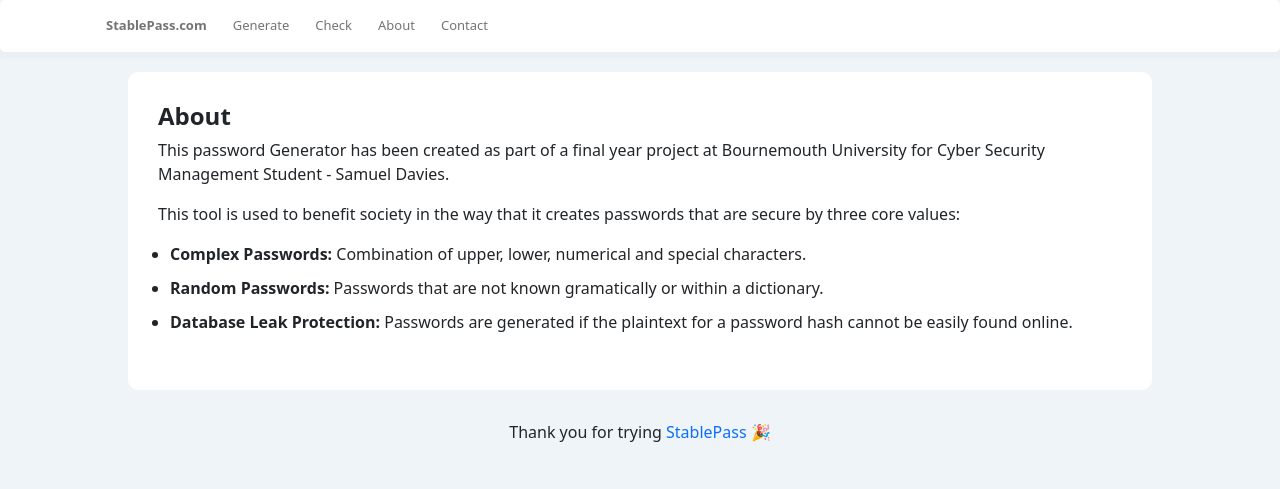
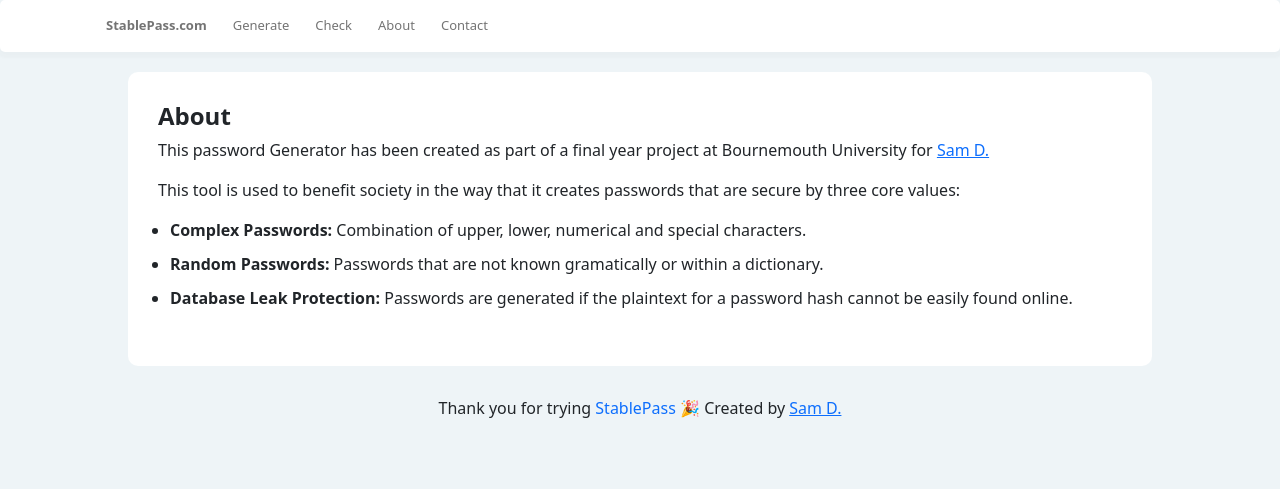
Before and after one commit to samdavi/StablePass, a Flask app: page /about in a window 1280 px wide. Shown: the top 489 px of the page. Run offline with Flask 2, Linux system fonts and the light colour scheme; some libraries are stand-ins or nearby versions.

Commit message:
Small updates to frontend.

```diff
--- a/app.py
+++ b/app.py
@@ -1,6 +1,3 @@
-# Samuel Davies - Student S5109747
-# Bournemouth University
-
 # Dependencies
 from flask import Flask, jsonify, render_template, request, jsonify
 from search_that_hash import api
@@ -8,10 +5,8 @@
 import string
 import hashlib
 
-
 # initialize: To Tell Python this is a Flask Application.
 app = Flask(__name__)
-
 
 # Password strength function: To determine the password strength of a given Password. - You must pass a (password) to this function.
 def passwordstrength(password):
--- a/static/Javascript/check_APIREQUEST.js
+++ b/static/Javascript/check_APIREQUEST.js
@@ -89,11 +89,11 @@
                     if (data.passwordstatus == "Cracked") {
 
                         $("#PasswordCheckerStatus").addClass("badpassword");
-                        $("#PasswordCheckerStatus").text("' " + _password + " '" + " has been leaked online and is not safe to use.");
+                        $("#PasswordCheckerStatus").text("The hash of ' " + _password + " ' can be reversed to plaintext online and is not safe to use.");
                         GeneratePasswordPrompt.classList.remove("hidden");
                     } else {
                         $("#PasswordCheckerStatus").addClass("goodpassword");
-                        $("#PasswordCheckerStatus").text("'" + _password + "'" + " has not been leaked online and is safe to use.");
+                        $("#PasswordCheckerStatus").text("The hash of ' " + _password + " ' cannot be reversed to plaintext online and is safe to use.");
                     }
                 }
             });
--- a/static/stylesheets/styles.css
+++ b/static/stylesheets/styles.css
@@ -1,3 +1,12 @@
+body, html {
+    overflow-x:hidden;
+}
+
+.credit {
+        clear: both;
+        white-space: pre;
+}
+
 .features-boxed {
 	color: #313437;
 	background-color: #eef4f7;
--- a/templates/About.html
+++ b/templates/About.html
@@ -14,7 +14,7 @@
    <section>
       <div id="MainText">
          <h4 class="fw-bold" id="contactheader">About</h4>
-         <p id="maintext">This password Generator has been created as part of a final year project at Bournemouth University for Cyber Security Management Student - Samuel Davies. &nbsp;</p>
+         <p id="maintext">This password Generator has been created as part of a final year project at Bournemouth University for <a href="https://www.samdavi.com/" target="_blank">Sam D.</a> &nbsp;</p>
          <p id="maintext-1">This tool is used to benefit society in the way that it creates passwords that are secure by three core values:</p>
          <ul>
             <li class="AboutFeatures"><strong>Complex Passwords:</strong>&nbsp;Combination of upper, lower, numerical and special characters.</li>
--- a/templates/Contact.html
+++ b/templates/Contact.html
@@ -16,7 +16,7 @@
          <div id="MainText">
             <h4 class="fw-bold" id="contactheader">Contact</h4>
             <p id="maintext">To provide feedback, report problems or any other general queries please contact me.</p>
-            <a href='mailto:s5109747@bournemouth.ac.uk'><button class="btn btn-outline-primary" id="contactusbutton" type="button">Send an email</button></a>
+            <a href='http://samdavi.com/contact' target="_blank"><button class="btn btn-outline-primary" id="contactusbutton" type="button">Send an email</button></a>
          </div>
       </section>
    </body>
--- a/templates/_footer.html
+++ b/templates/_footer.html
@@ -2,7 +2,9 @@
 <footer class="page-footer font-small blue footer">
   <!-- Copyright -->
   <div class="footer-copyright text-center py-3">
-     <p>Thank you for trying <a href="{{ url_for('home') }}" style="text-decoration: none;">StablePass </a>🎉</p>
+     <p>Thank you for trying <a href="{{ url_for('home') }}" style="text-decoration: none;">StablePass </a>🎉 </p>
+     <br>
+     <p class="credit"> Created by <a href="https://www.samdavi.com/" target="_blank">Sam D.</a></p>
   </div>
   <!-- Copyright -->
 </footer>
```
Also changed, not shown: README.md.
